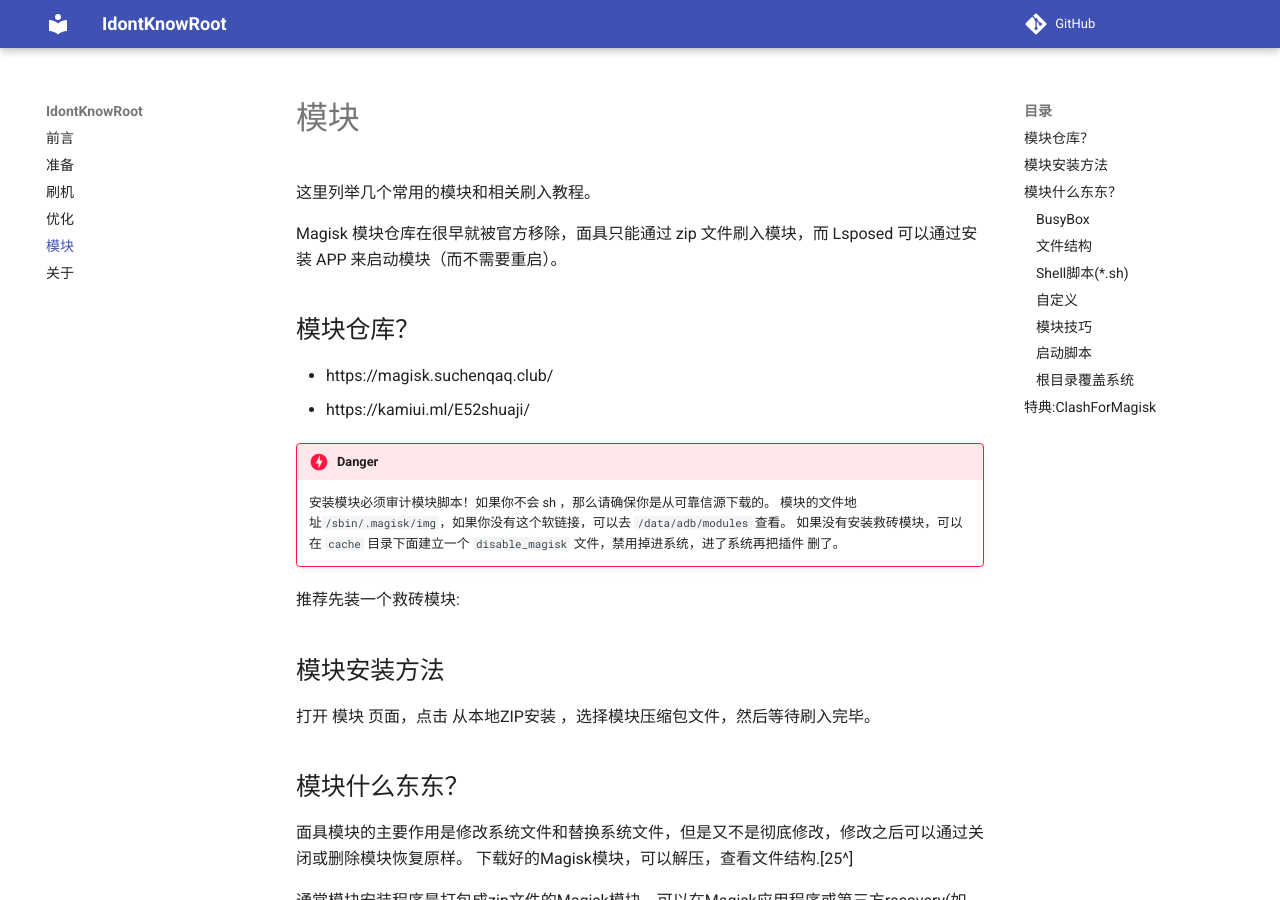
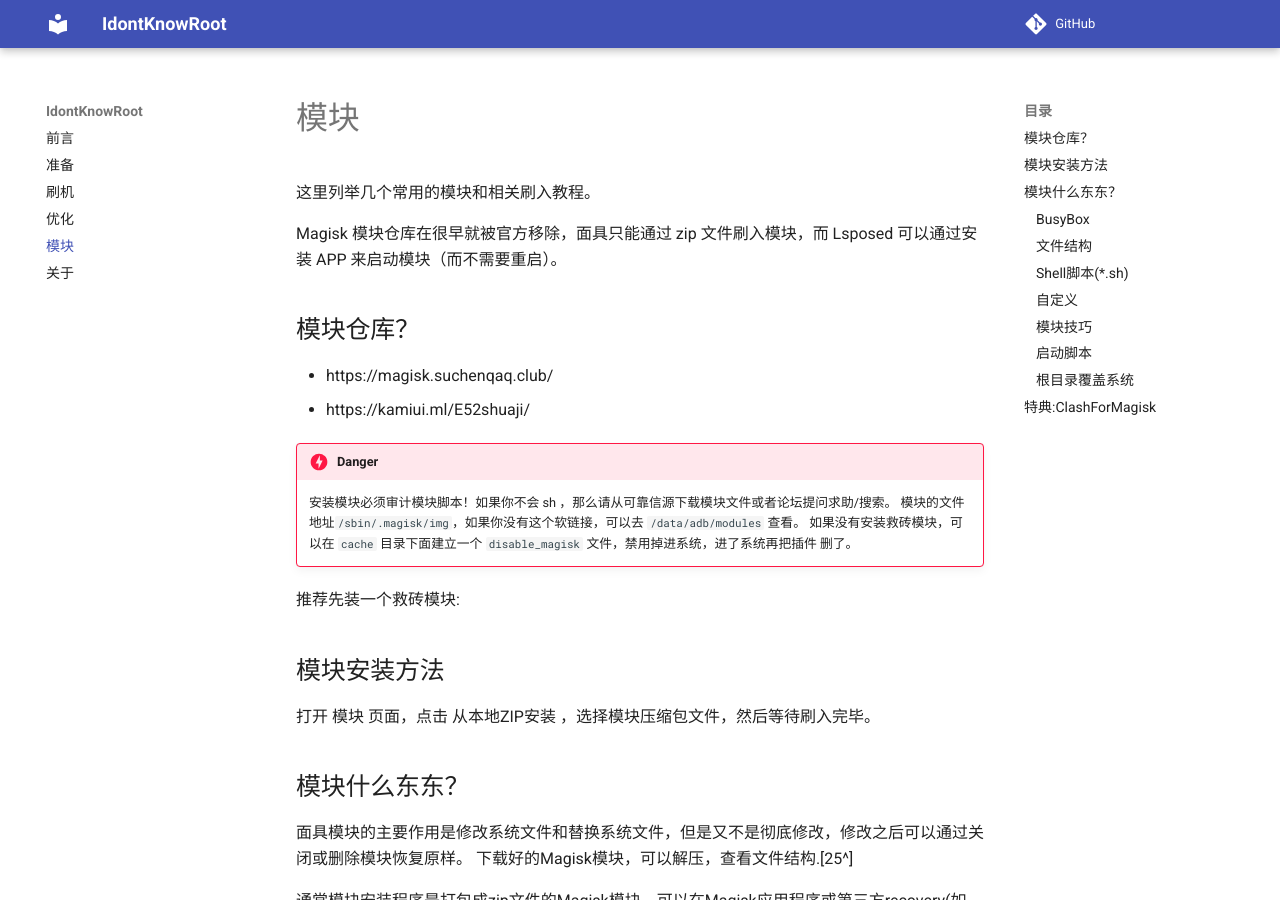
Before and after one commit to sudoskys/Root, an MkDocs documentation site: the page built from docs/moudle.md, in a window 1280 px wide and 900 px high. Built offline with MkDocs 1.6.1 and Material for MkDocs 9.7.7, drawn with Linux system fonts in a browser that asks for light colours; comment, search, counter and statistics services are not loaded.

Commit message:
Update moudle.md

```diff
--- a/docs/moudle.md
+++ b/docs/moudle.md
@@ -10,7 +10,7 @@ Magisk 模块仓库在很早就被官方移除，面具只能通过 zip 文件
 - https://kamiui.ml/E52shuaji/
 
 !!! danger
-    安装模块必须审计模块脚本！如果你不会 sh ，那么请确保你是从可靠信源下载的。
+    安装模块必须审计模块脚本！如果你不会 sh ，那么请从可靠信源下载模块文件或者论坛提问求助/搜索。
     模块的文件地址`/sbin/.magisk/img`，如果你没有这个软链接，可以去 `/data/adb/modules` 查看。
     如果没有安装救砖模块，可以在 `cache` 目录下面建立一个 `disable_magisk` 文件，禁用掉进系统，进了系统再把插件         删了。
 
```
